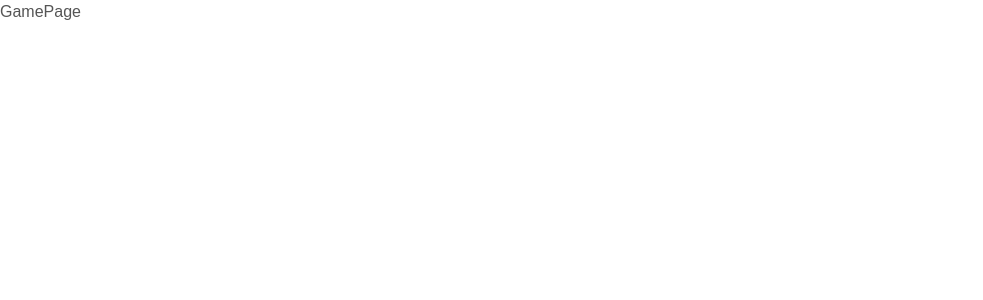
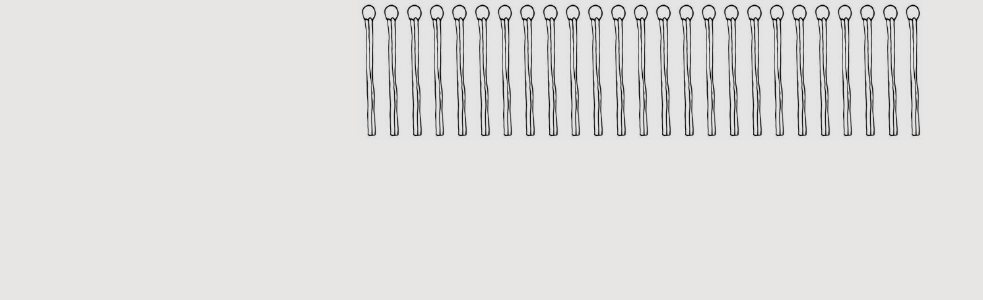
Before and after one commit to Parle648/Stormotion-project, a React (Vite) app: page /game/first in a window 1280 px wide. Shown: the top 300 px of the page, without its empty margins (0-983 px from the left). Built offline with nearby package versions, Linux system fonts and the light colour scheme.

Commit message:
+ Create Matchsticks list element

```diff
--- /dev/null
+++ b/src/entities/MatchStickList/MatchStickList.tsx
@@ -0,0 +1,15 @@
+import matchstick from '../../shared/assets/matchstick.jpg';
+import styles from './styles/stickList.module.scss';
+
+const MatchSticks = ({ count }: { count: number }) => {
+  const matchstickIndexes: number[] = Array.from(Array(count).keys());
+  return (
+    <div className={styles.pileList}>
+      {matchstickIndexes.map((stickIndex) => {
+        return <img className={styles.stick} key={stickIndex} src={matchstick} alt="matchstick" />;
+      })}
+    </div>
+  );
+};
+
+export default MatchSticks;
--- /dev/null
+++ b/src/entities/MatchStickList/styles/stickList.module.scss
@@ -0,0 +1,8 @@
+.pileList {
+  width: fit-content;
+  margin: 0px auto;
+
+  .stick {
+    height: 140px;
+  }
+}
--- a/src/index.css
+++ b/src/index.css
@@ -5,3 +5,7 @@
   outline: none;
   text-decoration: none;
 }
+
+body {
+  background: #e6e3e3e5;
+}
--- a/src/pages/GamePage.tsx
+++ b/src/pages/GamePage.tsx
@@ -1,5 +1,14 @@
+import { useSelector } from 'react-redux';
+import MatchSticks from '../entities/MatchStickList/MatchStickList';
+
 const GamePage = () => {
-  return <div>GamePage</div>;
+  const pile = useSelector((store: any) => store.pile.value);
+
+  return (
+    <div>
+      <MatchSticks count={pile} />
+    </div>
+  );
 };
 
 export default GamePage;
```
Also changed, not shown: src/shared/assets/matchstick.jpg (added).
